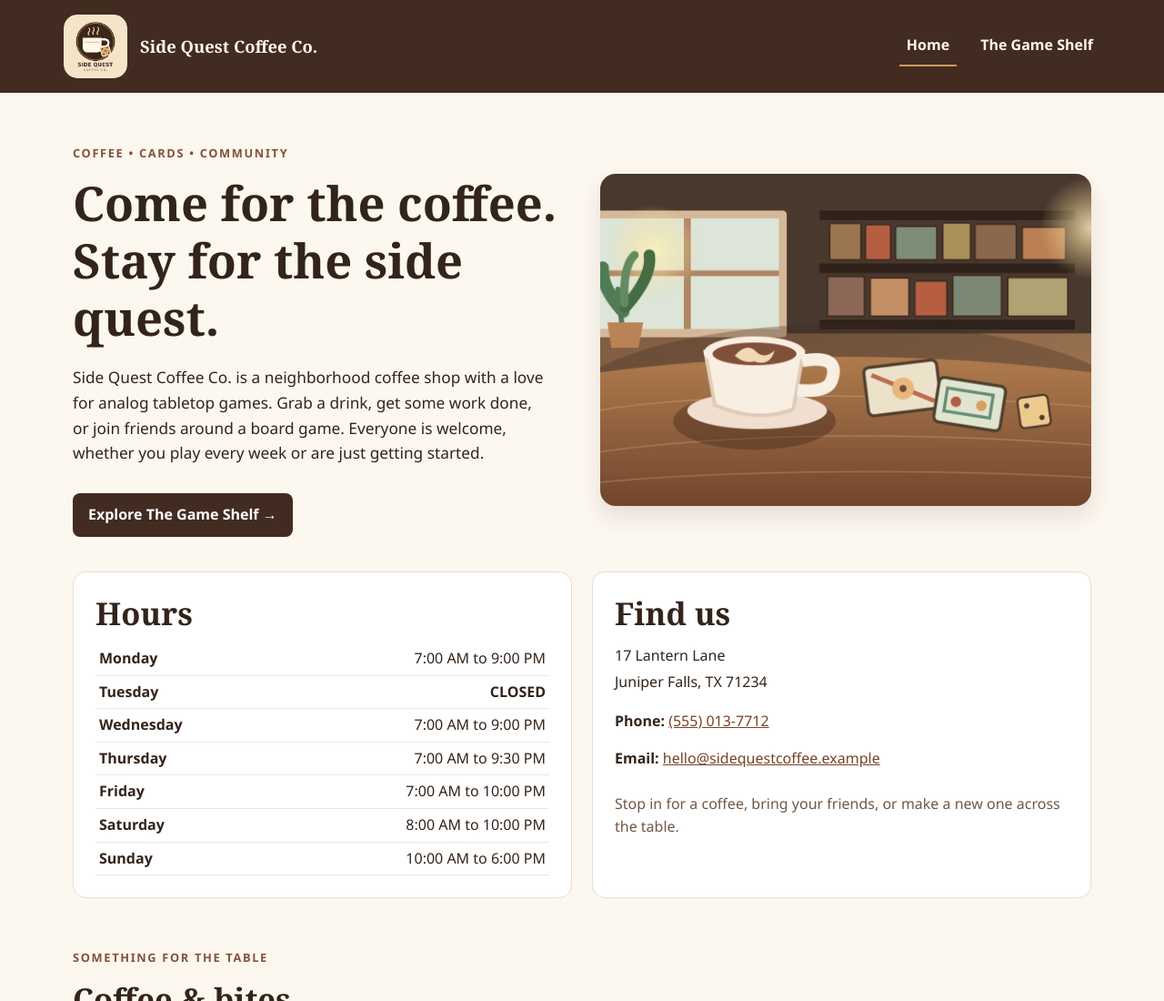
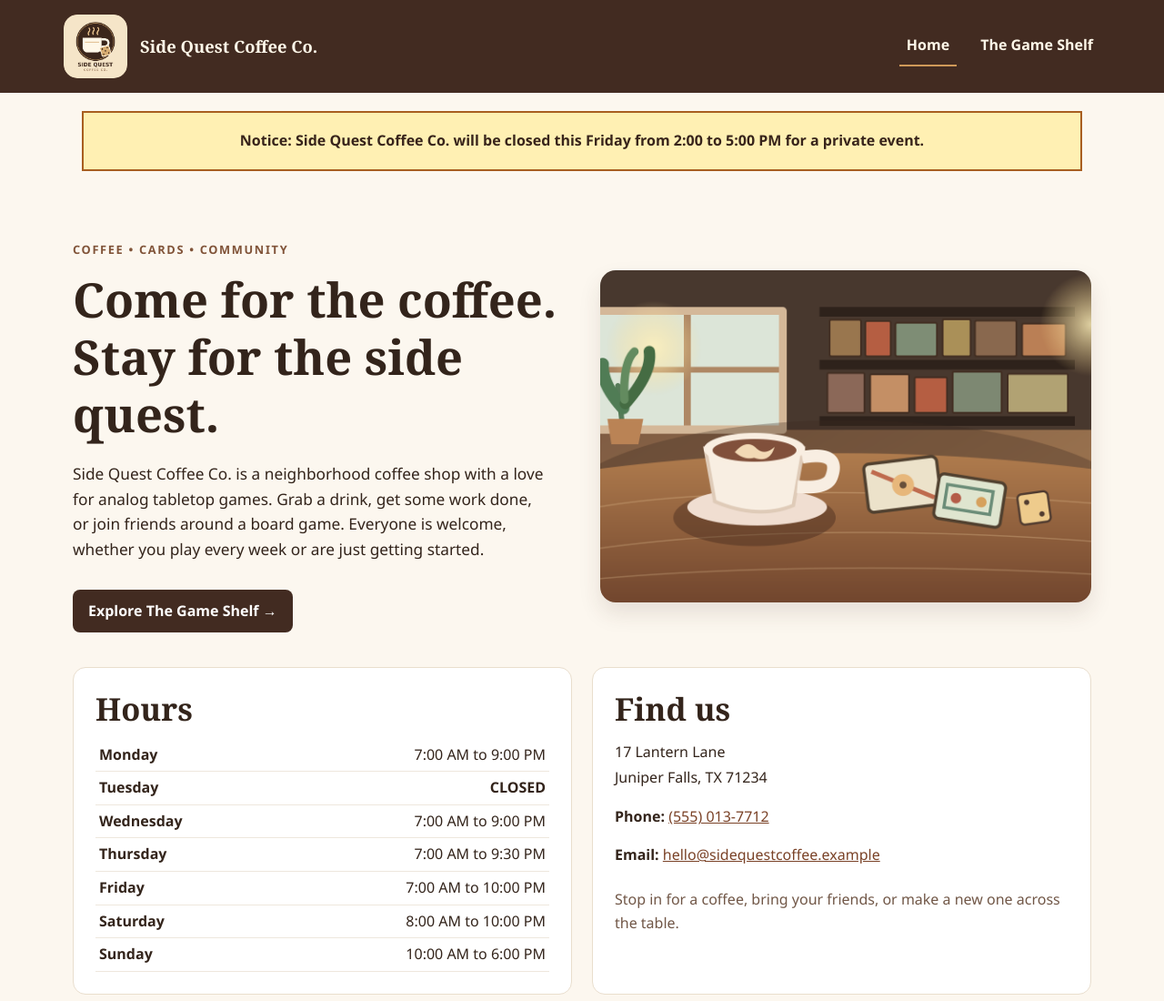
Before and after one commit to sdm4423/side-quest-coffee, a plain HTML site: page index.html in a window 1280 px wide. Shown: the top 1100 px of the page at 91% size. Drawn offline with Linux system fonts and the light colour scheme.

Commit message:
Add notice for closure on Friday
Added a notice about temporary closure for a private event.

```diff
--- a/index.html
+++ b/index.html
@@ -22,6 +22,11 @@
   </header>
 
   <main>
+
+<p style="background-color: #fff0b3; color: #38241b; border: 2px solid #a85e20; padding: 18px; margin: 20px auto; max-width: 1100px; font-weight: bold; text-align: center;">
+  Notice: Side Quest Coffee Co. will be closed this Friday from 2:00 to 5:00 PM for a private event.
+</p>
+
     <section class="hero wrapper">
       <div class="hero-copy">
         <p class="eyebrow">Coffee • Cards • Community</p>
```
